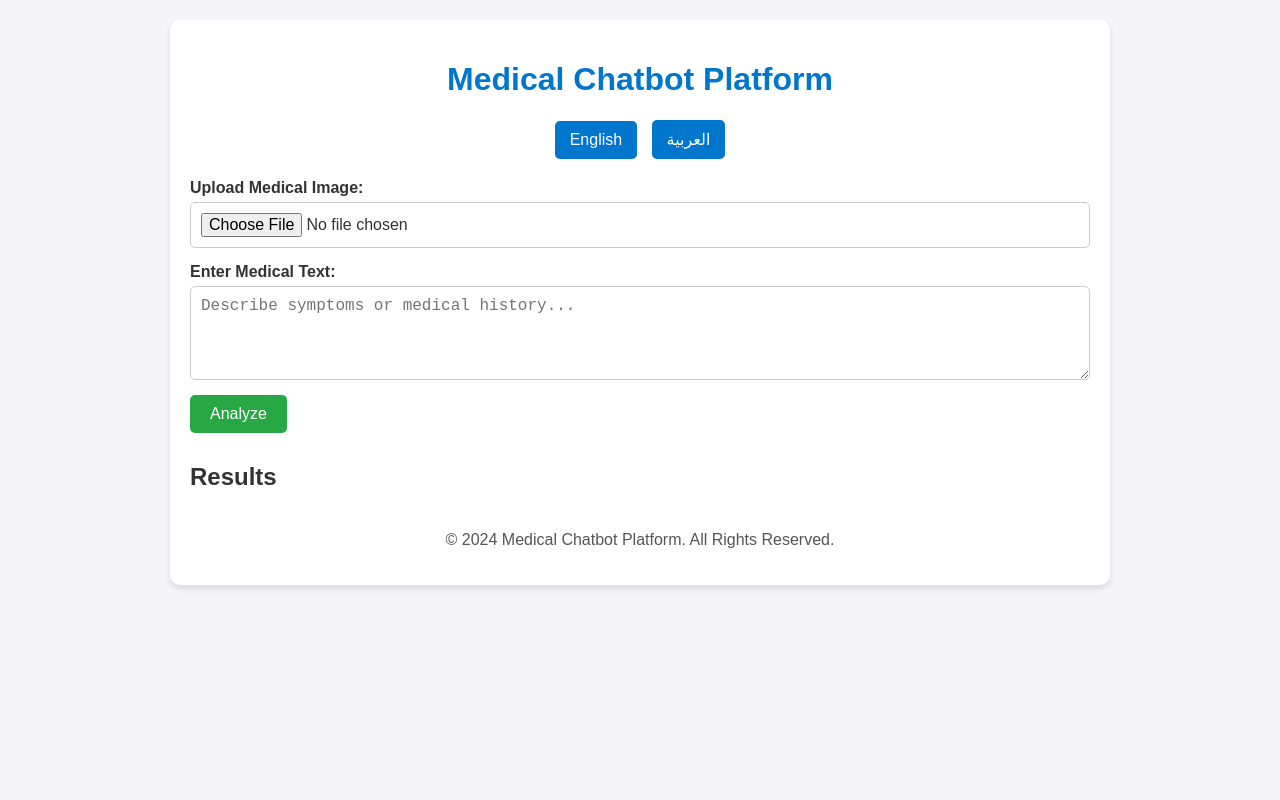
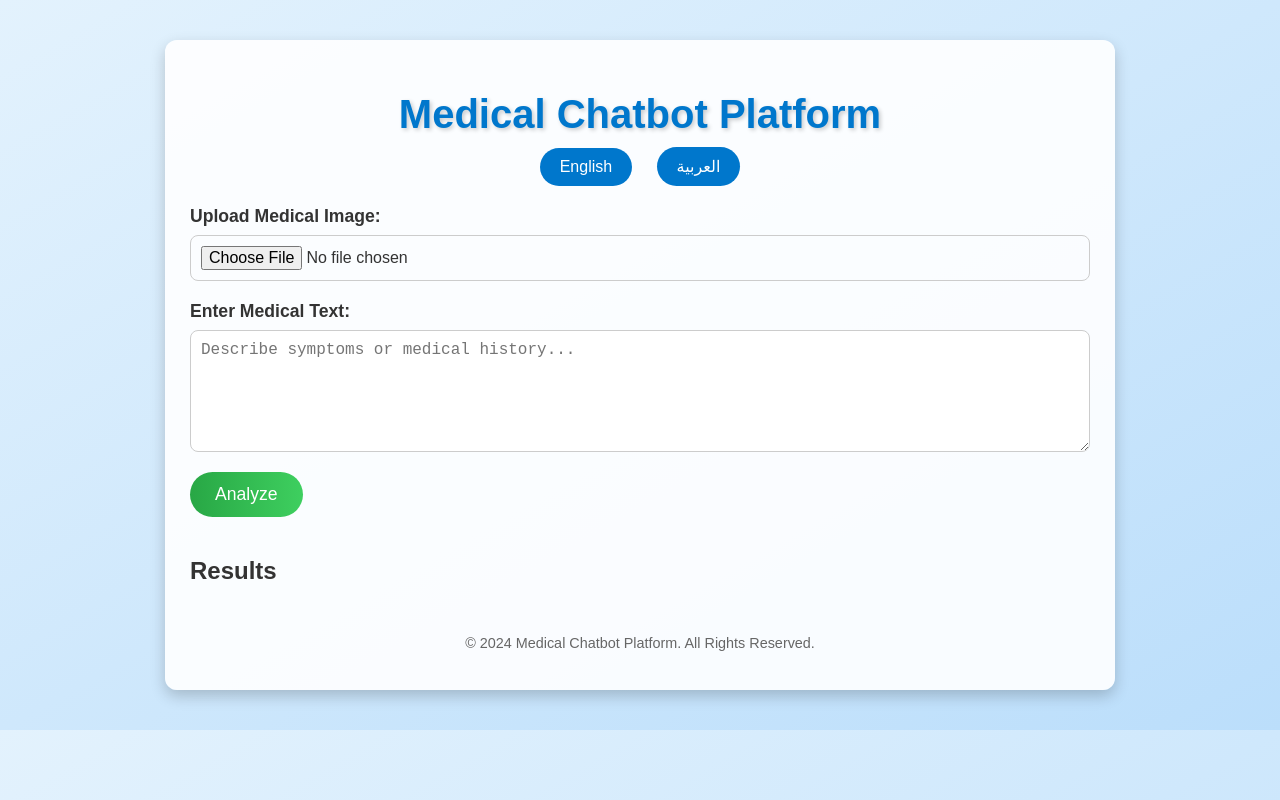
Before and after one commit to A7med3li99/medical-ai-bot, a website with bundled scripts: page index.html in a window 1280 px wide. Built offline with nearby package versions, Linux system fonts and the light colour scheme.

Commit message:
Added new features and UI updates

```diff
--- a/index.html
+++ b/index.html
@@ -15,6 +15,7 @@
                 <button class="lang-btn" onclick="changeLanguage('ar')">العربية</button>
             </nav>
         </header>
+
 
         <main>
             <form id="analysis-form" action="/" method="POST" enctype="multipart/form-data">
@@ -42,6 +43,6 @@
         </footer>
     </div>
 
-    <script src="App.js"></script>
+    <script type="module" src="App.js"></script>
 </body>
 </html>
--- a/styles.css
+++ b/styles.css
@@ -1,30 +1,38 @@
-/* styles.css - Styling for the Medical Chatbot Platform */
+/* styles.css - Enhanced Styling for the Medical Chatbot Platform */
 
+/* Global Styles */
 body {
-    font-family: Arial, sans-serif;
-    background-color: #f4f4f9;
+    font-family: 'Arial', sans-serif;
+    background: linear-gradient(to bottom right, #e3f2fd, #bbdefb);
     margin: 0;
     padding: 0;
     color: #333;
+    transition: background 0.5s ease-in-out;
 }
 
+/* Main Container */
 .container {
     max-width: 900px;
-    margin: 20px auto;
-    background: #ffffff;
-    padding: 20px;
-    border-radius: 10px;
-    box-shadow: 0 4px 6px rgba(0, 0, 0, 0.1);
+    margin: 40px auto;
+    background: rgba(255, 255, 255, 0.9);
+    padding: 25px;
+    border-radius: 12px;
+    box-shadow: 0 6px 15px rgba(0, 0, 0, 0.2);
+    animation: fadeIn 1s ease-in-out;
 }
 
+/* Header */
 header {
     text-align: center;
     margin-bottom: 20px;
 }
 
 .title {
-    font-size: 2rem;
+    font-size: 2.5rem;
     color: #0077cc;
+    font-weight: bold;
+    margin-bottom: 10px;
+    text-shadow: 2px 2px 4px rgba(0, 0, 0, 0.2);
 }
 
 .language-switch {
@@ -32,24 +40,27 @@ header {
 }
 
 .lang-btn {
-    background-color: #0077cc;
+    background: #0077cc;
     color: white;
     border: none;
-    padding: 10px 15px;
-    margin: 0 5px;
-    border-radius: 5px;
+    padding: 10px 20px;
+    margin: 0 10px;
+    border-radius: 25px;
     cursor: pointer;
     font-size: 1rem;
+    transition: all 0.3s ease;
 }
 
 .lang-btn:hover {
-    background-color: #005fa3;
+    background: #005fa3;
+    transform: scale(1.1);
 }
 
+/* Form Styles */
 form {
     display: flex;
     flex-direction: column;
-    gap: 15px;
+    gap: 20px;
 }
 
 .form-group {
@@ -59,55 +70,107 @@ form {
 
 label {
     font-weight: bold;
-    margin-bottom: 5px;
+    font-size: 1.1rem;
+    color: #333;
+    margin-bottom: 8px;
 }
 
 input[type="file"], textarea {
     font-size: 1rem;
     padding: 10px;
     border: 1px solid #ccc;
-    border-radius: 5px;
+    border-radius: 8px;
+    transition: border-color 0.3s;
+}
+
+input[type="file"]:focus, textarea:focus {
+    border-color: #0077cc;
+    outline: none;
+    box-shadow: 0 0 8px rgba(0, 119, 204, 0.2);
 }
 
 textarea {
     resize: vertical;
+    min-height: 100px;
 }
 
+/* Submit Button */
 .submit-btn {
-    background-color: #28a745;
+    background: linear-gradient(to right, #28a745, #3ecf5f);
     color: white;
     border: none;
-    padding: 10px 20px;
-    font-size: 1rem;
-    border-radius: 5px;
+    padding: 12px 25px;
+    font-size: 1.1rem;
+    border-radius: 25px;
     cursor: pointer;
     align-self: flex-start;
+    transition: all 0.3s ease;
 }
 
 .submit-btn:hover {
-    background-color: #218838;
+    background: linear-gradient(to right, #218838, #2bb54a);
+    transform: translateY(-2px);
 }
 
+/* Results Section */
 #results {
-    margin-top: 30px;
+    margin-top: 40px;
 }
 
 .result-container {
     display: flex;
     flex-direction: column;
-    gap: 20px;
+    gap: 25px;
 }
 
 .result-item {
-    background: #f9f9f9;
-    border-left: 4px solid #0077cc;
-    padding: 15px;
-    border-radius: 5px;
-    box-shadow: 0 2px 4px rgba(0, 0, 0, 0.1);
+    background: rgba(249, 249, 249, 0.9);
+    border-left: 6px solid #0077cc;
+    padding: 20px;
+    border-radius: 8px;
+    box-shadow: 0 4px 8px rgba(0, 0, 0, 0.1);
+    animation: slideIn 0.5s ease-in-out;
 }
 
+.result-item h3 {
+    font-size: 1.4rem;
+    color: #0077cc;
+    margin-bottom: 10px;
+}
+
+.result-item p {
+    font-size: 1rem;
+    color: #555;
+    line-height: 1.5;
+}
+
+/* Footer */
 footer {
     text-align: center;
-    margin-top: 20px;
-    color: #555;
+    margin-top: 30px;
+    color: #666;
+    font-size: 0.9rem;
 }
+
+/* Animations */
+@keyframes fadeIn {
+    from {
+        opacity: 0;
+        transform: translateY(-20px);
+    }
+    to {
+        opacity: 1;
+        transform: translateY(0);
+    }
+}
+
+@keyframes slideIn {
+    from {
+        opacity: 0;
+        transform: translateX(-20px);
+    }
+    to {
+        opacity: 1;
+        transform: translateX(0);
+    }
+}
```
Also changed, not shown: 1 other file.
